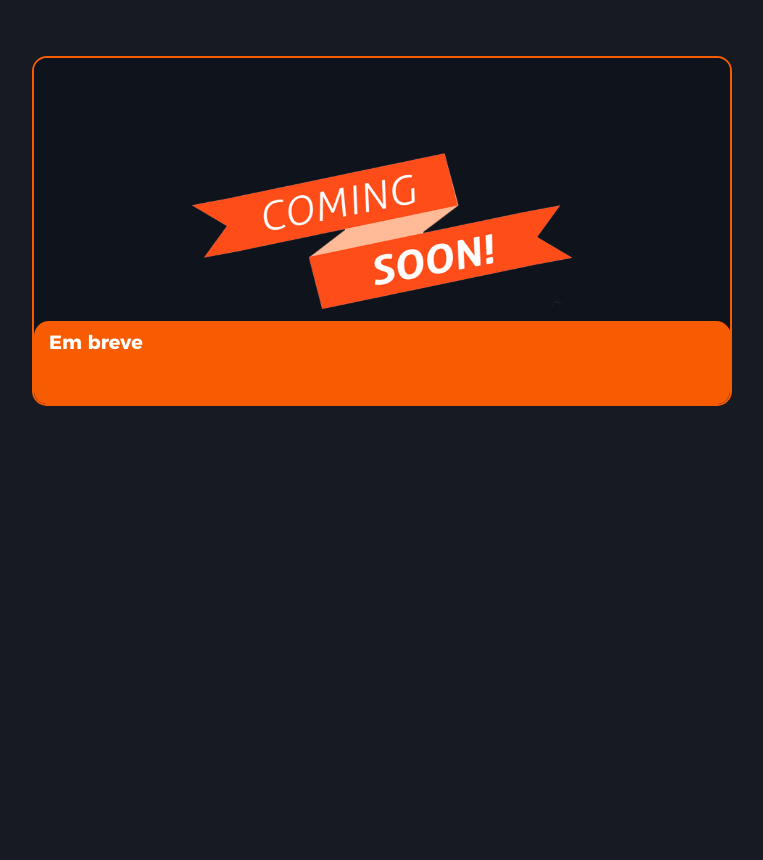
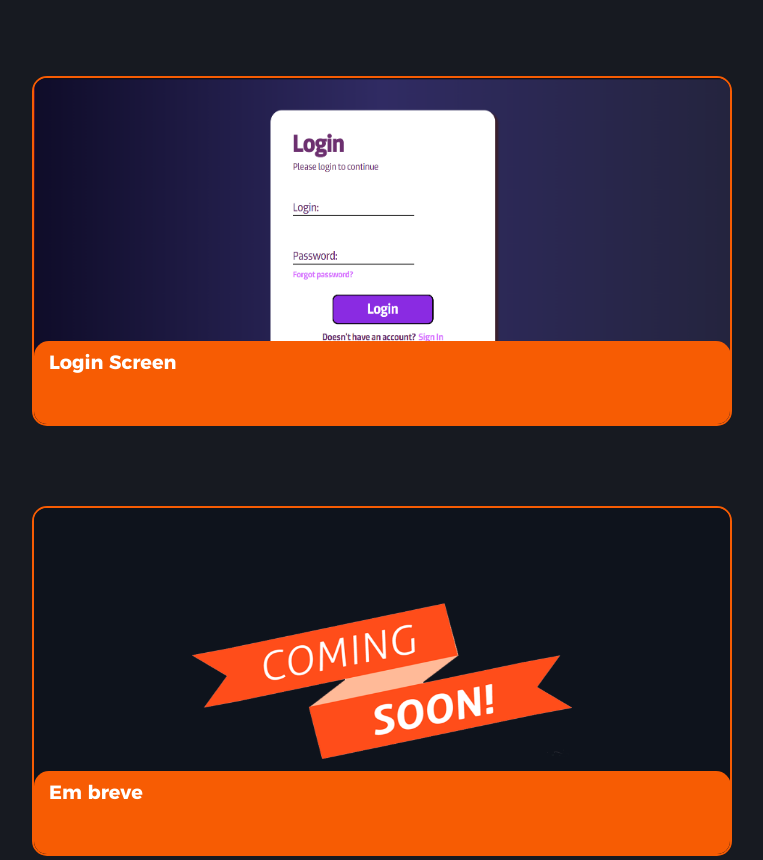
Before and after one commit to brunobispo12/portfolio-2.0, a plain HTML site: page index.html in a window 1280 px wide. Shown: the part 1354-2214 px from the top of the page, without its empty margins (258-1021 px from the left). Drawn offline with Linux system fonts and the light colour scheme.

Commit message:
adicionado projeto login screen

```diff
--- a/assets/style.css
+++ b/assets/style.css
@@ -127,8 +127,9 @@ body{
 .projects{
     margin-top: 80px;
     display: grid;
+    padding: 20px;
     justify-content: center;
-    grid-template-columns: repeat(1, 700px);
+    grid-template-columns: repeat(1, minmax(400px ,700px));
     grid-template-rows: repeat(3, 350px);
     gap: 80px;
 }
@@ -244,7 +245,6 @@ nav a:hover{
     .projects{
         margin-top: 70px;
         display: grid;
-        padding: 20px;
         grid-template-columns: repeat(1, 1fr);
         grid-template-rows: repeat(3, 250px);
         overflow: hidden;
--- a/index.html
+++ b/index.html
@@ -44,10 +44,15 @@
                         </div>
                     </div>
                     <div class="project" data-anime="left">
-                        <img src="./images/coming-soon.png" alt="Em breve">
+                        <img src="./images/loginscreen-site.png" alt="Página de login">
                         <div class="text-project">
                             <div>
-                                <h3>Em breve</h3>
+                                <h3>Login Screen</h3>
+                            </div>
+                            <div class="project-links">
+                                <a href="https://github.com/brunobispo12/site-vsb" target="_blank">Link do repositório
+                                    <img src="./images/link-icon.png" alt="Link Externo">
+                                </a>
                             </div>
                         </div>
                     </div>
@@ -61,6 +66,7 @@
                     </div>
                 </div>
         </section>
+
 	</main>
     <footer class="footer">
         <div class="contacts">
```
Also changed, not shown: images/loginscreen-site.png (added), images/vsb-site.png.
